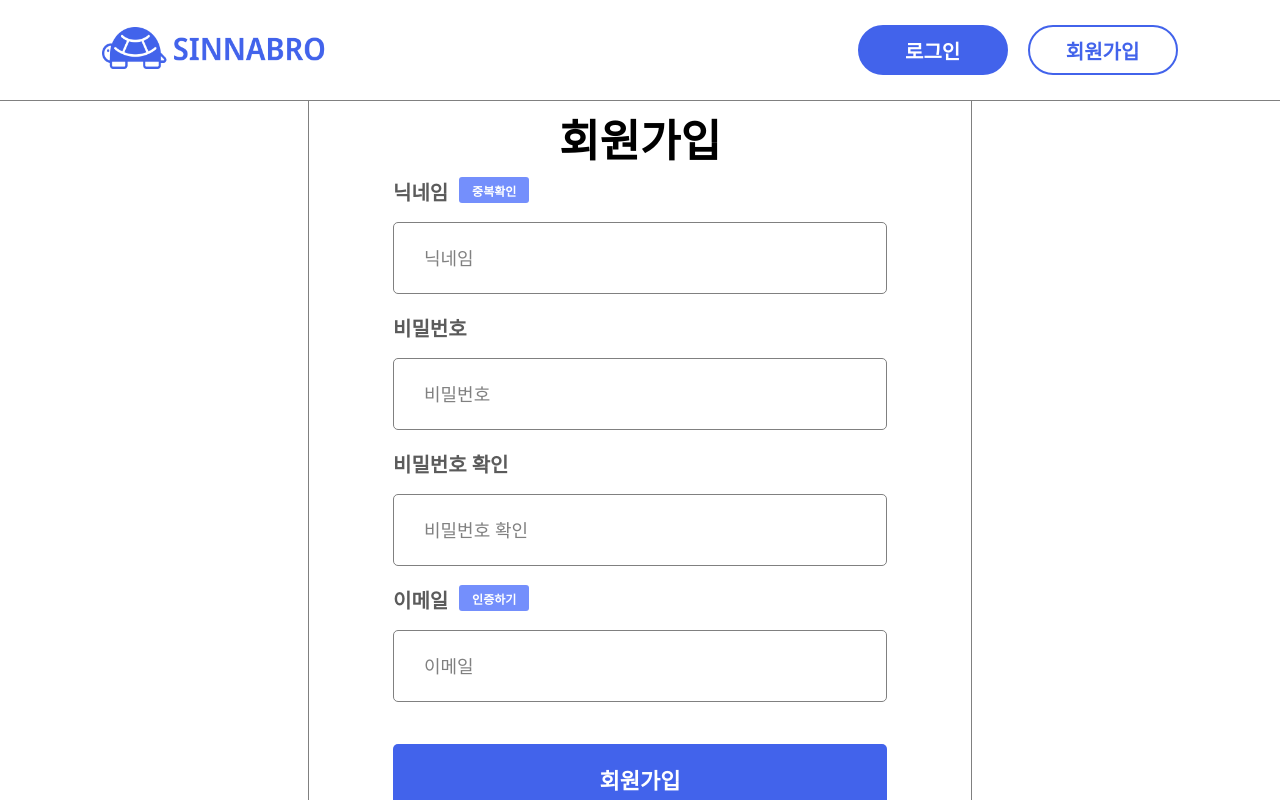
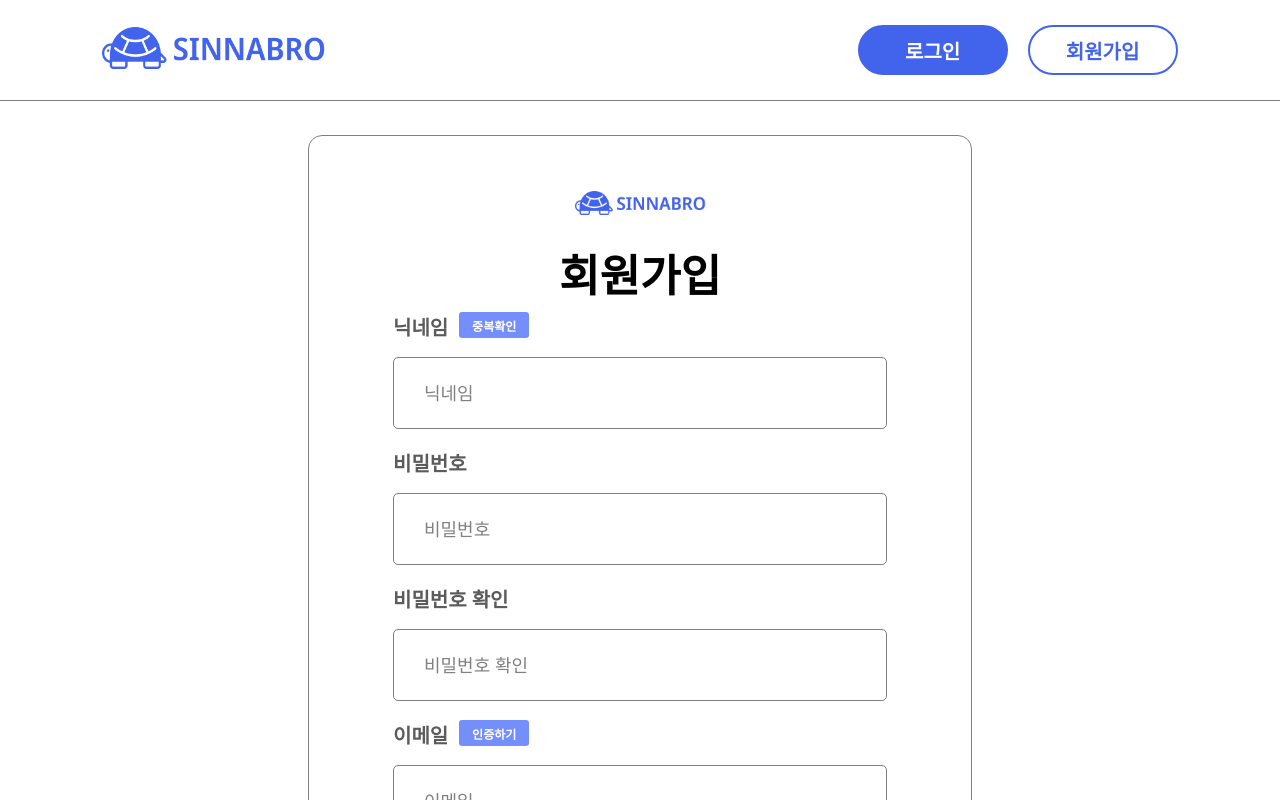
Before and after one commit to Sinnabro/Sinnabro_Frontend, a React (Create React App) app: page /signup in a window 1280 px wide. Shown: the top 800 px of the page. Built offline with nearby package versions, Linux system fonts and the light colour scheme.

Commit message:
Update SignUpCom

```diff
--- a/src/components/SignUpCom.js
+++ b/src/components/SignUpCom.js
@@ -2,10 +2,9 @@ import styled from "styled-components";
 import { Link } from "react-router-dom";
 import { useState } from "react";
 
-import Header from "../components/Header";
 import { imgLogo, x } from "../assets";
 
-const SignUp = () => {
+const SignUpCom = () => {
   // 변수 선언
   let check = true;
   let numberOverlap = 0; // 중복확인 함수 완성 시 삭제
@@ -175,6 +174,7 @@ const SignUp = () => {
   };
 
   return (
+    <CoverDiv>
       <Div>
         <CoverModalDiv modal={modal}>
           <ModalDiv>
@@ -291,6 +291,7 @@ const SignUp = () => {
           </BodyDiv>
         </BoxDiv>
       </Div>
+    </CoverDiv>
   );
 };
 
@@ -345,11 +346,14 @@ const hoverButtonStyle = {
 };
 
 // styled-components
-const Div = styled.div`
+const CoverDiv = styled.div`
   width: 100%;
   height: 100vh;
   display: flex;
   justify-content: center;
+`;
+const Div = styled.div`
+  margin-top: 135px;
 `;
 
 const CoverModalDiv = styled.div`
@@ -580,4 +584,4 @@ const SignUpButton = styled.button`
   }
 `;
 
-export default SignUp;
+export default SignUpCom;
```
Lines whose indentation alone changed are shown as unchanged.
